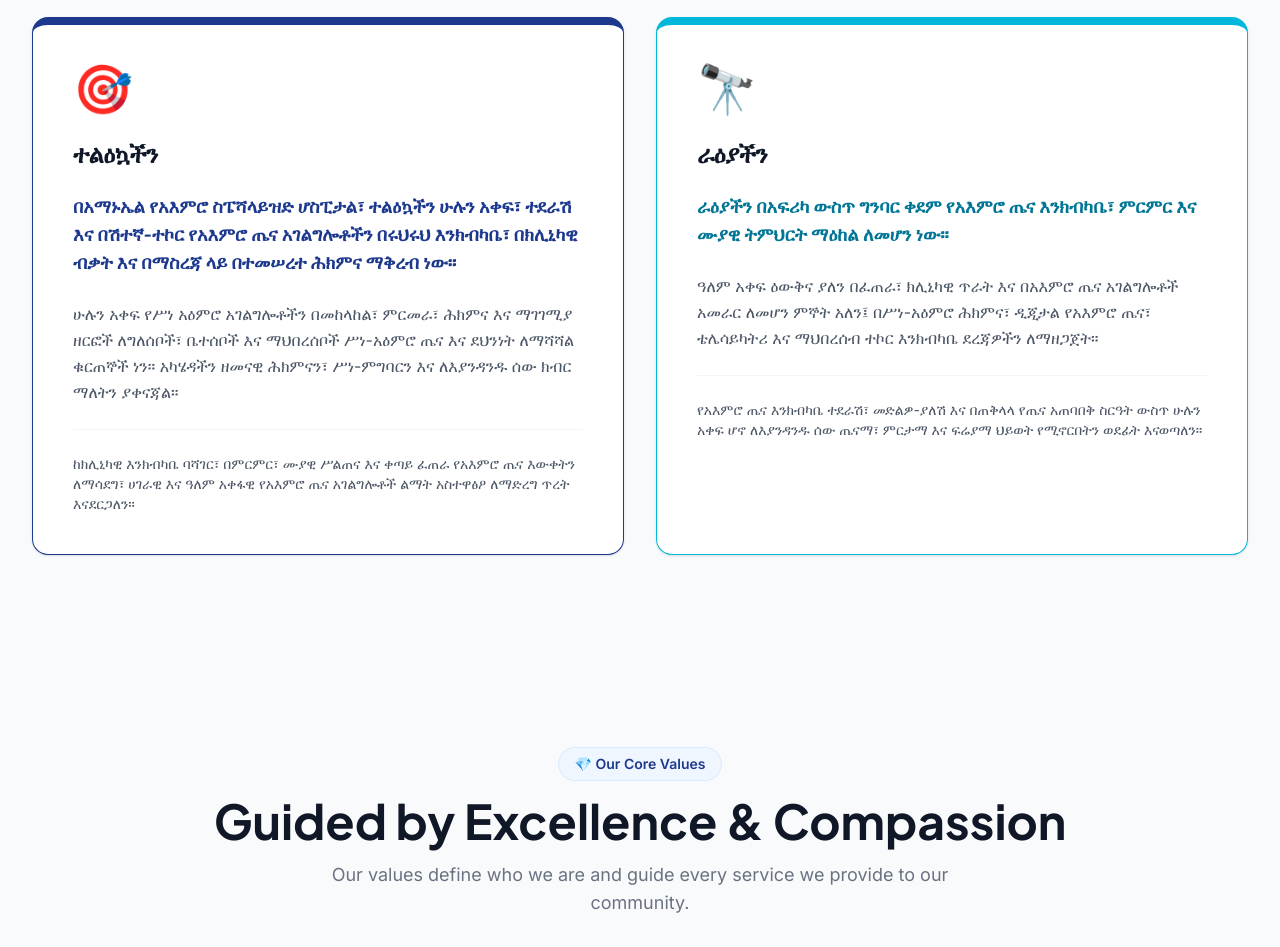
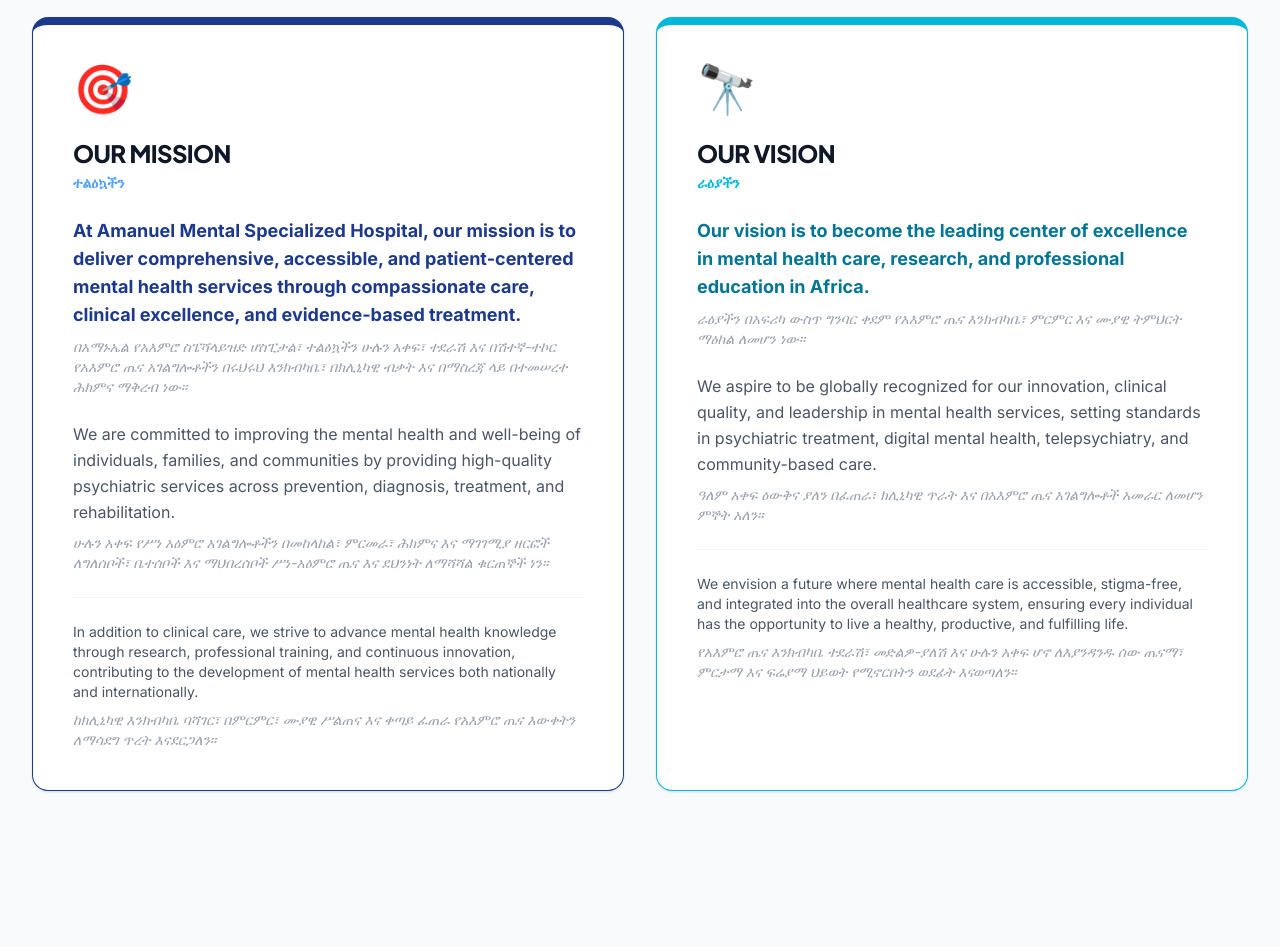
Before and after one commit to jonnahjr/amsh-website, a Next.js app in the folder frontend/: page /about in a window 1280 px wide. Shown: the part 2420-3367 px from the top of the page. Built offline with nearby package versions, Linux system fonts and the light colour scheme; no server answers.

Commit message:
Show both English and Amharic in Mission and Vision

```diff
--- a/frontend/app/about/page.tsx
+++ b/frontend/app/about/page.tsx
@@ -125,34 +125,66 @@
                             {/* Mission */}
                             <div className="card p-10 border-t-8 border-blue-900">
                                 <div className="text-5xl mb-6">🎯</div>
-                                <h3 className="text-2xl font-black text-gray-900 mb-6 uppercase tracking-tight">ተልዕኳችን</h3>
+                                <h3 className="text-2xl font-black text-gray-900 mb-1 uppercase tracking-tight">Our Mission</h3>
+                                <p className="text-sm text-blue-400 font-bold mb-6">ተልዕኳችን</p>
                                 <div className="space-y-6 text-gray-600 leading-relaxed">
-                                    <p className="font-bold text-lg text-blue-900">
+                                    <div>
+                                        <p className="font-bold text-lg text-blue-900 mb-2">
+                                            At Amanuel Mental Specialized Hospital, our mission is to deliver comprehensive, accessible, and patient-centered mental health services through compassionate care, clinical excellence, and evidence-based treatment.
+                                        </p>
+                                        <p className="text-sm text-gray-400 italic">
                                             በአማኑኤል የአእምሮ ስፔሻላይዝድ ሆስፒታል፣ ተልዕኳችን ሁሉን አቀፍ፣ ተደራሽ እና በሽተኛ-ተኮር የአእምሮ ጤና አገልግሎቶችን በሩህሩህ እንክብካቤ፣ በክሊኒካዊ ብቃት እና በማስረጃ ላይ በተመሠረተ ሕክምና ማቅረብ ነው።
                                         </p>
-                                    <p>
-                                        ሁሉን አቀፍ የሥነ አዕምሮ አገልግሎቶችን በመከላከል፣ ምርመራ፣ ሕክምና እና ማገገሚያ ዘርፎች ለግለሰቦች፣ ቤተሰቦች እና ማህበረሰቦች ሥነ-አዕምሮ ጤና እና ደህንነት ለማሻሻል ቁርጠኞች ነን። አካሄዳችን ዘመናዊ ሕክምናን፣ ሥነ-ምግባርን እና ለእያንዳንዱ ሰው ክብር ማለትን ያቀናጃል።
+                                    </div>
+                                    <div>
+                                        <p className="mb-2">
+                                            We are committed to improving the mental health and well-being of individuals, families, and communities by providing high-quality psychiatric services across prevention, diagnosis, treatment, and rehabilitation.
                                         </p>
-                                    <p className="text-sm border-t border-gray-100 pt-6">
-                                        ከክሊኒካዊ እንክብካቤ ባሻገር፣ በምርምር፣ ሙያዊ ሥልጠና እና ቀጣይ ፈጠራ የአእምሮ ጤና እውቀትን ለማሳደግ፣ ሀገራዊ እና ዓለም አቀፋዊ የአእምሮ ጤና አገልግሎቶች ልማት አስተዋፅዖ ለማድረግ ጥረት እናደርጋለን።
+                                        <p className="text-sm text-gray-400 italic">
+                                            ሁሉን አቀፍ የሥነ አዕምሮ አገልግሎቶችን በመከላከል፣ ምርመራ፣ ሕክምና እና ማገገሚያ ዘርፎች ለግለሰቦች፣ ቤተሰቦች እና ማህበረሰቦች ሥነ-አዕምሮ ጤና እና ደህንነት ለማሻሻል ቁርጠኞች ነን።
                                         </p>
+                                    </div>
+                                    <div className="border-t border-gray-100 pt-6">
+                                        <p className="text-sm mb-2">
+                                            In addition to clinical care, we strive to advance mental health knowledge through research, professional training, and continuous innovation, contributing to the development of mental health services both nationally and internationally.
+                                        </p>
+                                        <p className="text-sm text-gray-400 italic">
+                                            ከክሊኒካዊ እንክብካቤ ባሻገር፣ በምርምር፣ ሙያዊ ሥልጠና እና ቀጣይ ፈጠራ የአእምሮ ጤና እውቀትን ለማሳደግ ጥረት እናደርጋለን።
+                                        </p>
+                                    </div>
                                 </div>
                             </div>
 
                             {/* Vision */}
                             <div className="card p-10 border-t-8 border-cyan-500">
                                 <div className="text-5xl mb-6">🔭</div>
-                                <h3 className="text-2xl font-black text-gray-900 mb-6 uppercase tracking-tight">ራዕያችን</h3>
+                                <h3 className="text-2xl font-black text-gray-900 mb-1 uppercase tracking-tight">Our Vision</h3>
+                                <p className="text-sm text-cyan-500 font-bold mb-6">ራዕያችን</p>
                                 <div className="space-y-6 text-gray-600 leading-relaxed">
-                                    <p className="font-bold text-lg text-cyan-700">
+                                    <div>
+                                        <p className="font-bold text-lg text-cyan-700 mb-2">
+                                            Our vision is to become the leading center of excellence in mental health care, research, and professional education in Africa.
+                                        </p>
+                                        <p className="text-sm text-gray-400 italic">
                                             ራዕያችን በአፍሪካ ውስጥ ግንባር ቀደም የአእምሮ ጤና እንክብካቤ፣ ምርምር እና ሙያዊ ትምህርት ማዕከል ለመሆን ነው።
                                         </p>
-                                    <p>
-                                        ዓለም አቀፍ ዕውቅና ያለን በፈጠራ፣ ክሊኒካዊ ጥራት እና በአእምሮ ጤና አገልግሎቶች አመራር ለመሆን ምኞት አለን፤ በሥነ-አዕምሮ ሕክምና፣ ዲጂታል የአእምሮ ጤና፣ ቴሌሳይካትሪ እና ማህበረሰብ ተኮር እንክብካቤ ደረጃዎችን ለማዘጋጀት።
+                                    </div>
+                                    <div>
+                                        <p className="mb-2">
+                                            We aspire to be globally recognized for our innovation, clinical quality, and leadership in mental health services, setting standards in psychiatric treatment, digital mental health, telepsychiatry, and community-based care.
                                         </p>
-                                    <p className="text-sm border-t border-gray-100 pt-6">
-                                        የአእምሮ ጤና እንክብካቤ ተደራሽ፣ መድልዎ-ያለሽ እና በጠቅላላ የጤና አጠባበቅ ስርዓት ውስጥ ሁሉን አቀፍ ሆኖ ለእያንዳንዱ ሰው ጤናማ፣ ምርታማ እና ፍሬያማ ህይወት የሚኖርበትን ወደፊት እናወጣለን።
+                                        <p className="text-sm text-gray-400 italic">
+                                            ዓለም አቀፍ ዕውቅና ያለን በፈጠራ፣ ክሊኒካዊ ጥራት እና በአእምሮ ጤና አገልግሎቶች አመራር ለመሆን ምኞት አለን።
                                         </p>
+                                    </div>
+                                    <div className="border-t border-gray-100 pt-6">
+                                        <p className="text-sm mb-2">
+                                            We envision a future where mental health care is accessible, stigma-free, and integrated into the overall healthcare system, ensuring every individual has the opportunity to live a healthy, productive, and fulfilling life.
+                                        </p>
+                                        <p className="text-sm text-gray-400 italic">
+                                            የአእምሮ ጤና እንክብካቤ ተደራሽ፣ መድልዎ-ያለሽ እና ሁሉን አቀፍ ሆኖ ለእያንዳንዱ ሰው ጤናማ፣ ምርታማ እና ፍሬያማ ህይወት የሚኖርበትን ወደፊት እናወጣለን።
+                                        </p>
+                                    </div>
                                 </div>
                             </div>
                         </div>
```
Lines whose indentation alone changed are shown as unchanged.
